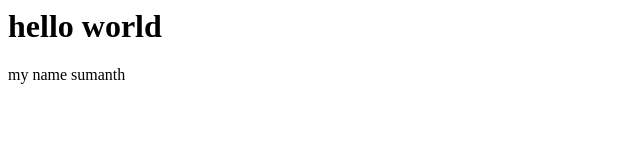
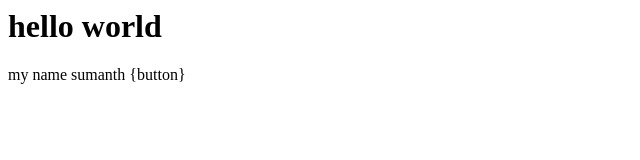
Before and after one commit to sumanth-kh/localrepo, a plain HTML site: page index.html in a window 1280 px wide. Shown: the full height of the page, 0-640 px from the left. Drawn offline with Linux system fonts and the light colour scheme.

```diff
--- a/index.html
+++ b/index.html
@@ -1,2 +1,2 @@
 <h1>hello world</h1>
-<p>my name sumanth</p>
+<p>my name sumanth {button}</p>
```
